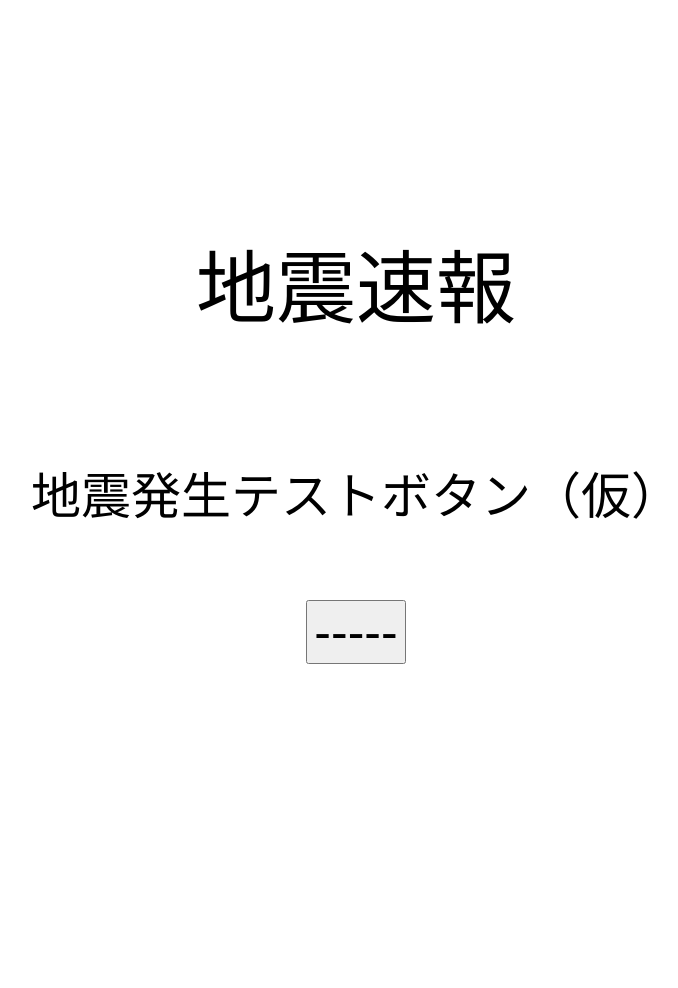
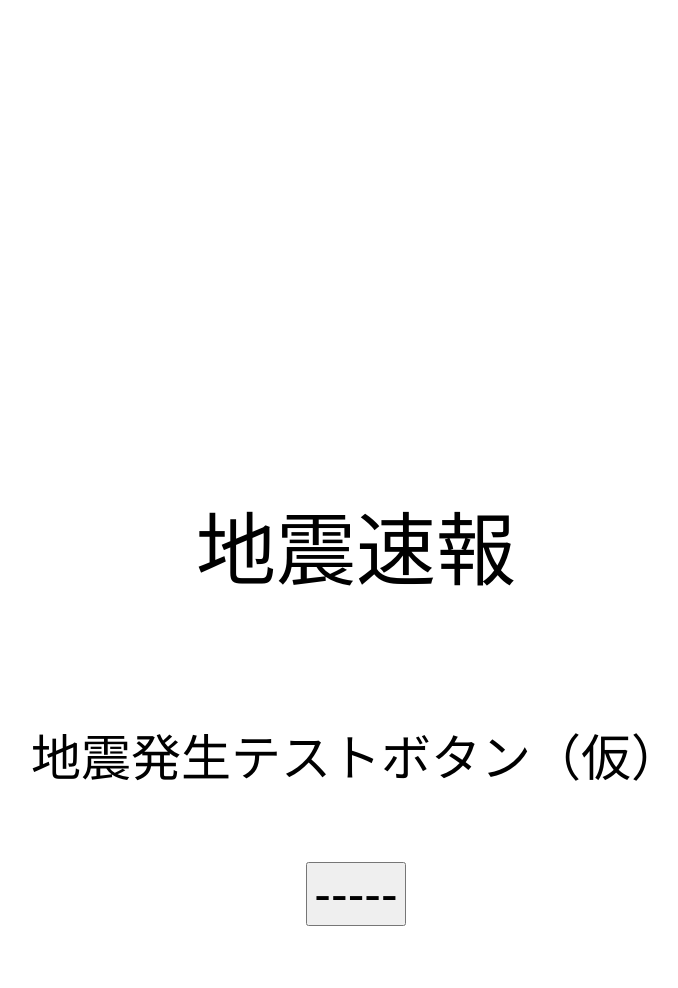
Before and after one commit to TsugawaNaoki0/quake, a PHP site: page / in a window 1280 px wide. Shown: the whole page, without its empty margins (284-962 px from the left). Before the commit the page ends 664 px from the top, so only its background shows below. Run offline with PHP 8.4, Linux system fonts and the light colour scheme.

Commit message:
Add files via upload

```diff
--- a/home.css
+++ b/home.css
@@ -1,6 +1,7 @@
 .main{
   text-align: center;
-  margin-top: 10%;
+  /* margin-top: 10%; */
+  margin-top: 25%;
 }
 
 
@@ -10,6 +11,7 @@
 
 .label{
   font-size: 50px;
+  /* margin-top: 25%; */
 }
 
 .form{
--- a/index.php
+++ b/index.php
@@ -9,6 +9,10 @@
  </head>
  <body>
     <div class="main">
+            <br>
+            <br>
+            <br>
+            <br>
             <br>
             <p class="title">
              地震速報
```
Also changed, not shown: qua_transfer_test.php (+10 -0 lines).
